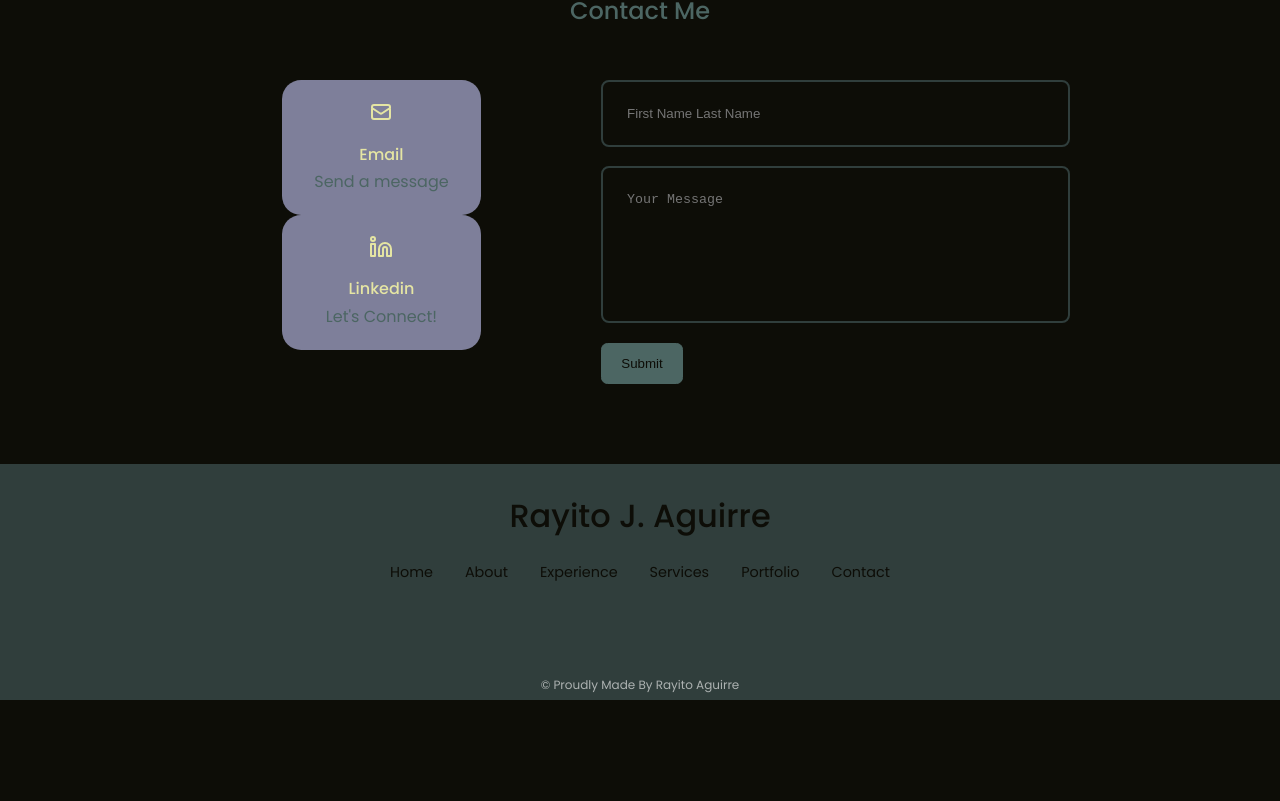
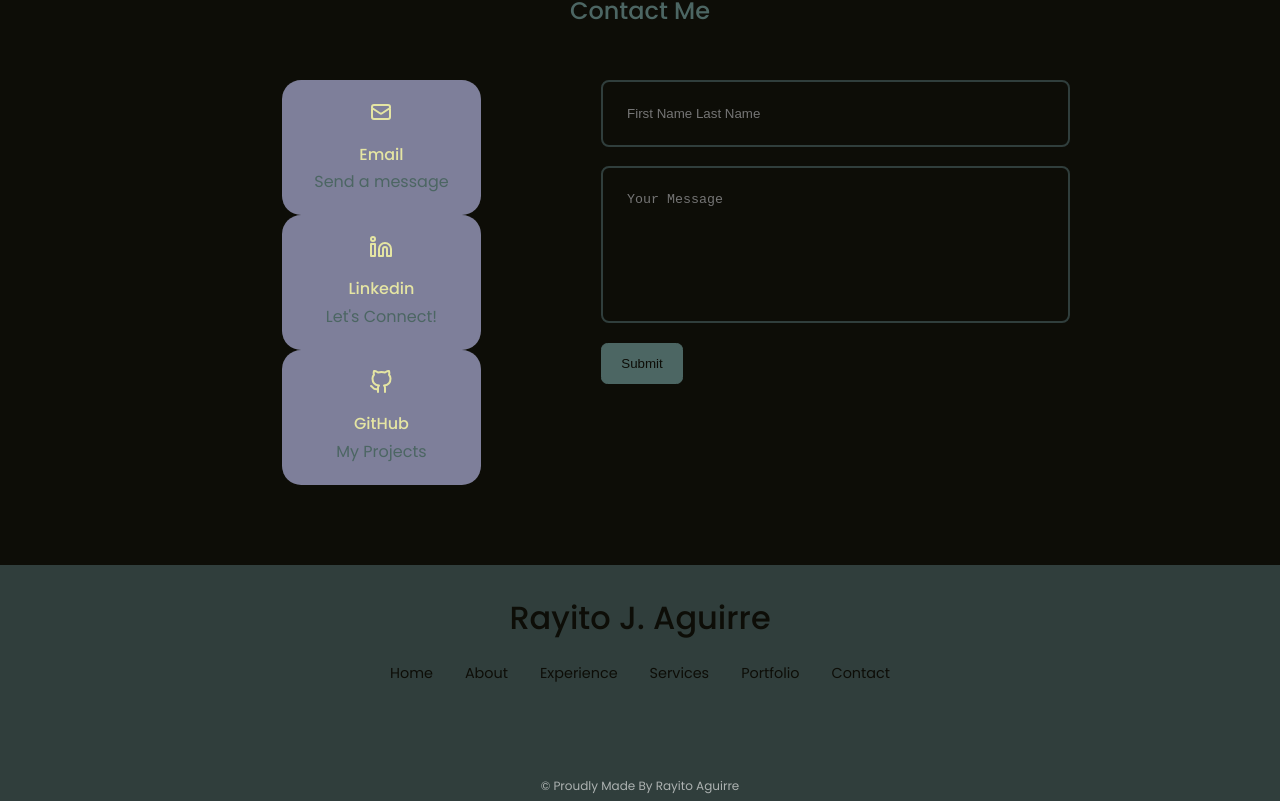
Before and after one commit to itsrayito/ray-react-portfolio, a React (Create React App) app: page / in a window 1280 px wide. Shown: the part 4814-5615 px from the top of the page. Before the commit the page ends 5514 px from the top, so only its background shows below. Built offline with nearby package versions, Linux system fonts and the light colour scheme.

Commit message:
addition of github to contact section

```diff
--- a/src/components/contact/Contact.jsx
+++ b/src/components/contact/Contact.jsx
@@ -1,7 +1,7 @@
 import React from "react";
 import "./contact.css";
 import { HiOutlineMail } from "react-icons/hi";
-import { FiLinkedin, Linkedin } from "react-icons/fi";
+import { FiLinkedin, FiGithub } from "react-icons/fi";
 
 function Contact() {
     return (
@@ -27,6 +27,17 @@ function Contact() {
                         classname=""
                         >
                             Let's Connect!
+                        </a>
+                    </article>
+                    <article className="contact__option">
+                        <FiGithub className="contact__option-icon"/>
+                        <h4>GitHub</h4>
+                        <a
+                        href="https://www.github.com/itsrayito"
+                        target="_blank"
+                        className=""
+                        >
+                            My Projects
                         </a>
                     </article>
                 </div>
```
